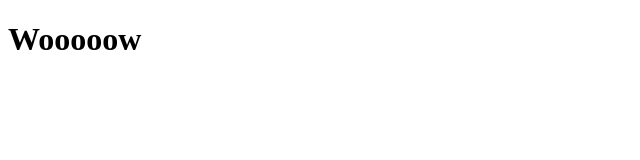
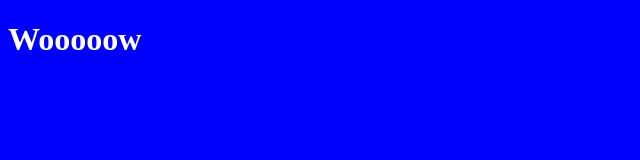
Before and after one commit to leomza/simpleLoginTask, a website: page public/index.html in a window 1280 px wide. Shown: the whole page, without its empty margins (0-640 px from the left). Drawn offline with nearby package versions, Linux system fonts and the light colour scheme; files that its build step writes are made by us from their sources.

Commit message:
Added scss

```diff
--- a/public/index.html
+++ b/public/index.html
@@ -5,6 +5,7 @@
     <meta http-equiv="X-UA-Compatible" content="IE=edge">
     <meta name="viewport" content="width=device-width, initial-scale=1.0">
     <title>Document</title>
+    <link rel="stylesheet" href="dist/styles.min.css">
 </head>
 <body>
     <h1>Wooooow</h1>
--- /dev/null
+++ b/public/styles.scss
@@ -0,0 +1,4 @@
+body {
+    background-color: blue;
+    color: white;
+}
```
